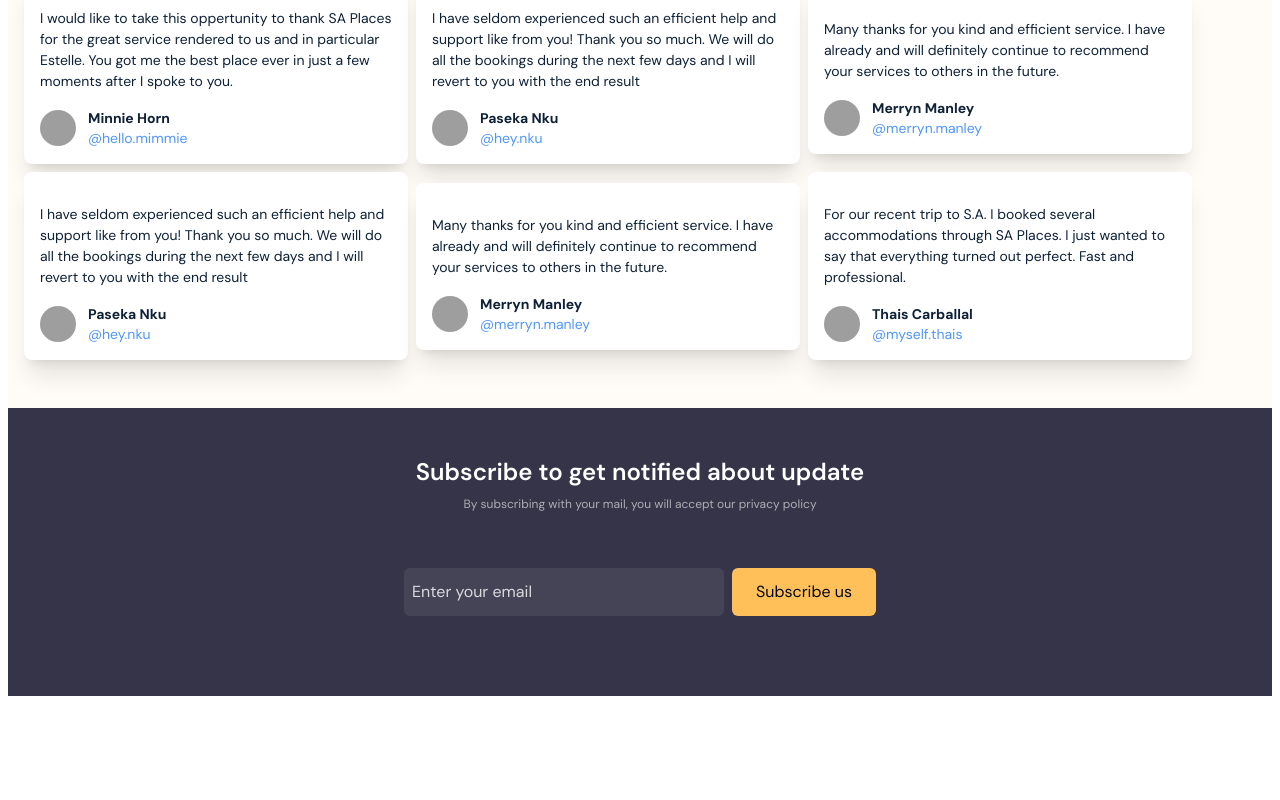
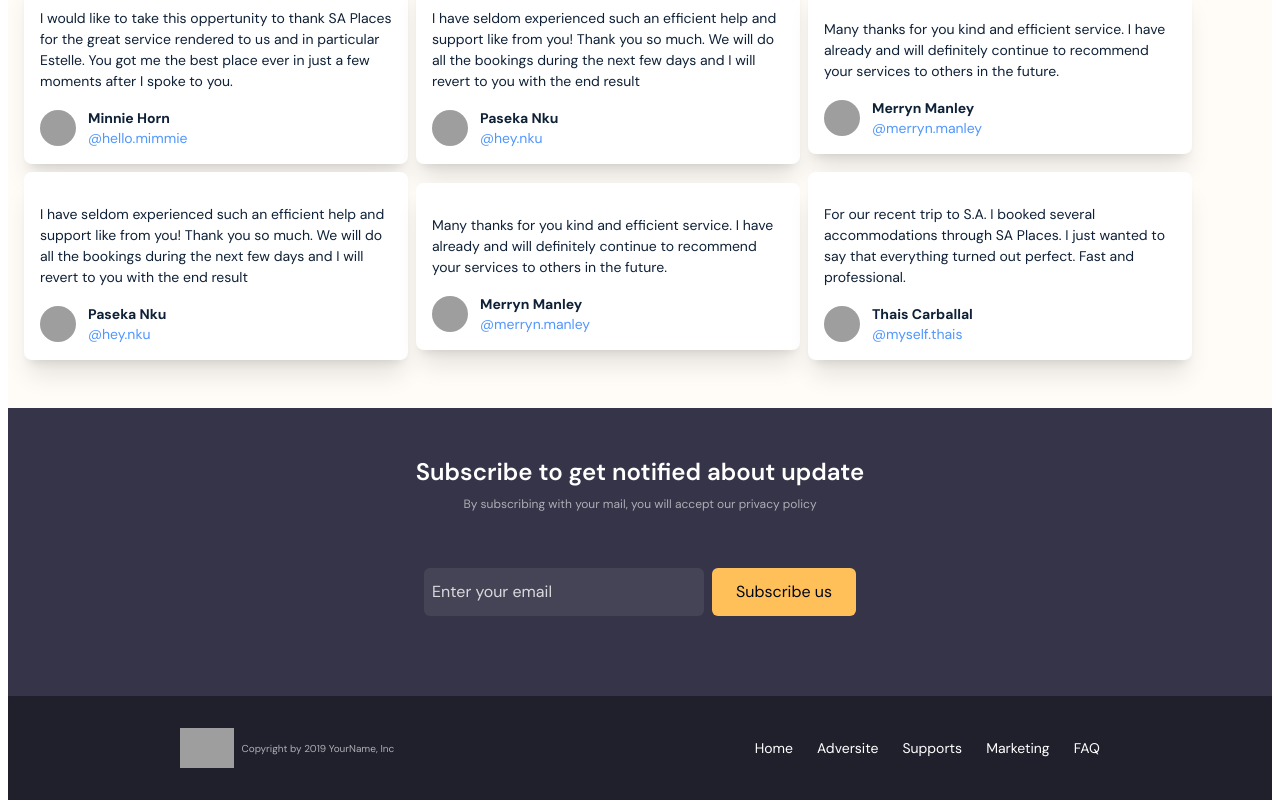
Before and after one commit to benser22/Support-App_Landing, a React (Vite) app: page / in a window 1280 px wide. Shown: the part 3856-4656 px from the top of the page. Before the commit the page ends 4552 px from the top, so only its background shows below. Built offline with nearby package versions, Linux system fonts and the light colour scheme; grey boxes are pictures that could not be loaded.

Commit message:
Feat(Footer): footer is added

```diff
--- a/src/App.jsx
+++ b/src/App.jsx
@@ -8,6 +8,7 @@ import Explore from './components/Sections/Explore';
 import Prices from './components/Sections/Prices';
 import Testimonials from './components/Sections/Testimonials';
 import Last from './components/Sections/Last';
+import Footer from './components/Footer/Footer';
 
 function App() {
   return (
@@ -22,6 +23,7 @@ function App() {
         <Prices />
         <Testimonials />
         <Last />
+        <Footer />
       </Layout>
     </main>
   );
--- /dev/null
+++ b/src/components/Footer/Footer.jsx
@@ -0,0 +1,50 @@
+import React from 'react';
+import data from '../../data.json';
+import { Link } from 'react-scroll';
+
+function Footer() {
+  const handleClick = (e) => {
+    e.target.style.filter = 'brightness(150%)';
+    setTimeout(() => {
+      e.target.style.filter = 'none';
+    }, 50);
+  };
+
+  return (
+    <footer className="py-8 bg-[#20202D] mx-auto max-w-screen">
+      <div className="flex items-center justify-around flex-wrap gap-4">
+        <div className="flex items-center gap-2">
+          <a href="#">
+            <img
+              src={data['section-footer']['logo-white'].url}
+              alt={data['section-footer']['logo-white'].alt}
+              className="h-10 hover:brightness-110 active:brightness-90"
+            />
+          </a>
+          <p className="text-[10px] text-[#AEAEB6]">
+            {data['section-footer'].copywrite}
+          </p>
+        </div>
+        <div className="flex items-center gap-6">
+          {data['section-footer'].links.map((link, index) => (
+            <Link
+              to={link.href}
+              key={link.id + index}
+              spy={false}
+              smooth={true}
+              duration={500}
+              offset={-75}
+              className="cursor-pointer"
+            >
+              <p className="text-[14px] text-white hover:text-primary active:text-text-primary transition-all cursor-pointer">
+                {link.text}
+              </p>
+            </Link>
+          ))}
+        </div>
+      </div>
+    </footer>
+  );
+}
+
+export default Footer;
--- a/src/components/Sections/Last.jsx
+++ b/src/components/Sections/Last.jsx
@@ -25,8 +25,9 @@ function Last() {
   };
 
   return (
+    <section id="suscribe">
       <div className="flex flex-col justify-center items-center py-12 pb-20 px-8 gap-2 bg-bg-secondary text-white">
-      <p className="text-md sm:text-lg md:text-xl lg:text-2xl font-semibold self-start sm:self-center">
+        <p className="text-md sm:text-lg md:text-xl lg:text-2xl font-semibold self-center">
           {data['section-last'].title}
         </p>
         <p className="text-xs md:text-md text-[#AEAEB6]">
@@ -37,7 +38,7 @@ function Last() {
             type="email"
             value={email}
             onChange={handleEmailChange}
-          className="w-[20rem] text-white bg-[#454457] p-3 px-2 border-none rounded-md border placeholder-[#DADADD]"
+            className="min-w-[280px] text-white bg-[#454457] p-3 px-2 border-none rounded-md border placeholder-[#DADADD]"
             placeholder={data['section-last'].input_placeholder}
           />
           <button
@@ -53,6 +54,7 @@ function Last() {
           </p>
         )}
       </div>
+    </section>
   );
 }
 
--- a/src/data.json
+++ b/src/data.json
@@ -75,8 +75,8 @@
           },
           {
             "id": 3,
-            "text": "Supports 3",
-            "link": "support",
+            "text": "Suscribe",
+            "link": "suscribe",
             "external": false
           }
         ],
@@ -342,179 +342,37 @@
     "error": "Please enter a valid email address."
   },
   "section-footer": {
-    "product": {
-      "title": "Product",
-      "href": "#",
     "links": [
       {
         "id": 1,
-          "text": "Login",
-          "url": "/",
-          "external": true
+        "text": "Home",
+        "href": "home"
       },
       {
         "id": 2,
-          "text": "Pricing",
-          "url": "#",
-          "external": false
+        "text": "Adversite",
+        "href": "features"
       },
       {
         "id": 3,
-          "text": "Copy ai Reviews",
-          "url": "#",
-          "external": false
+        "text": "Supports",
+        "href": "support"
       },
       {
         "id": 4,
-          "text": "Alternatives",
-          "url": "#",
-          "external": false
+        "text": "Marketing",
+        "href": "explore"
       },
       {
         "id": 5,
-          "text": "25+ Languages",
-          "url": "#",
-          "external": false
-        },
-        {
-          "id": 6,
-          "text": "Free Ai Tools",
-          "url": "say",
-          "external": false
+        "text": "FAQ",
+        "href": "testimonials"
       }
-      ]
-    },
-    "company": {
-      "title": "Company",
-      "href": "#",
-      "links": [
-        {
-          "id": 1,
-          "text": "Blog",
-          "url": "https://www.blogger.com/about/?hl=es",
-          "external": true
-        },
-        {
-          "id": 2,
-          "text": "Careers",
-          "url": "#",
-          "external": false
-        },
-        {
-          "id": 3,
-          "text": "Community",
-          "url": "#",
-          "external": false
-        },
-        {
-          "id": 4,
-          "text": "Twitter",
-          "url": "https://twitter.com/",
-          "external": true
-        },
-        {
-          "id": 5,
-          "text": "Linkedin",
-          "url": "https://linkedin.com/",
-          "external": true
-        },
-        {
-          "id": 6,
-          "text": "Affiliate Program",
-          "url": "#",
-          "external": false
-        }
-      ]
-    },
-    "support": {
-      "title": "Support",
-      "href": "#",
-      "links": [
-        {
-          "id": 1,
-          "text": "Weekly Deos",
-          "url": "#",
-          "external": false
-        },
-        {
-          "id": 2,
-          "text": "Contact Us",
-          "url": "mailto:example@example.com",
-          "external": true
-        },
-        {
-          "id": 3,
-          "text": "Report a Bug",
-          "url": "#",
-          "external": false
-        },
-        {
-          "id": 4,
-          "text": "Report an Outage",
-          "url": "#",
-          "external": false
-        },
-        {
-          "id": 5,
-          "text": "Request a New Feature",
-          "url": "#",
-          "external": false
-        }
-      ]
-    },
-    "user-cases": {
-      "title": "User Cases",
-      "href": "#",
-      "links": [
-        {
-          "id": 1,
-          "text": "For Blog Writers",
-          "url": "#",
-          "external": false
-        },
-        {
-          "id": 2,
-          "text": "For Social Media",
-          "url": "#",
-          "external": false
-        },
-        {
-          "id": 3,
-          "text": "Managers",
-          "url": "#",
-          "external": false
-        },
-        {
-          "id": 4,
-          "text": "Report",
-          "url": "#",
-          "external": false
-        }
-      ]
-    },
+    ],
     "logo-white": {
-      "url": "https://res.cloudinary.com/djzp2k8gd/image/upload/v1714207440/ia_landing/logos/logo-w.png",
+      "url": "https://res.cloudinary.com/djzp2k8gd/image/upload/v1715105390/supportApp/logo/footer-logo.png",
       "alt": "logo image"
     },
-    "copywrite": "© 2022 copy ai, Inc",
-    "privacy": { "text": "Privacy Notice", "url": "" },
-    "terms": { "text": "Terms of service", "url": "" },
-    "social-media": {
-      "facebook": {
-        "url": "https://res.cloudinary.com/djzp2k8gd/image/upload/v1714215273/ia_landing/icons/facebook.png",
-        "alt": "facebook icon",
-        "link": "https://www.facebook.com/pages/create/"
-      },
-      "instagram": {
-        "url": "https://res.cloudinary.com/djzp2k8gd/image/upload/v1714215273/ia_landing/icons/instagram.png",
-        "alt": "linkedin icon",
-        "link": "https://www.instagram.com/"
-      },
-      "twitter": {
-        "url": "https://res.cloudinary.com/djzp2k8gd/image/upload/v1714215273/ia_landing/icons/twitter.png",
-        "alt": "twitter icon",
-        "link": "https://twitter.com/userrandom"
+    "copywrite": "Copyright by 2019 YourName, Inc"
   }
 }
-  }
-}
```
Lines whose indentation alone changed are shown as unchanged.
